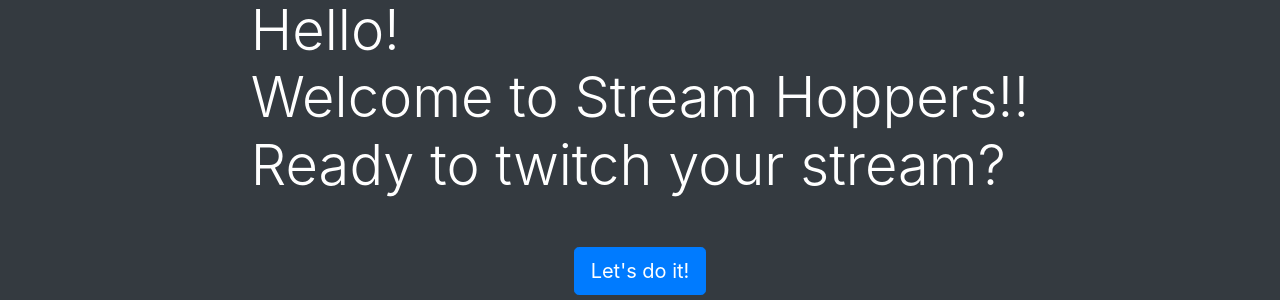
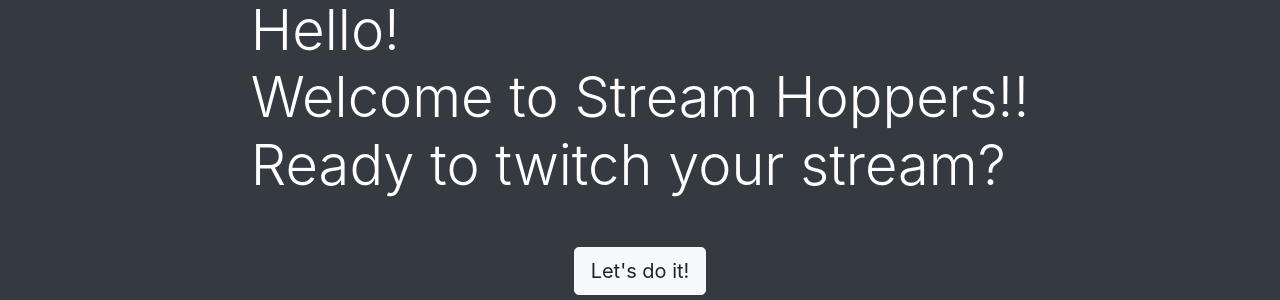
Before and after one commit to kxc3244/sd, a plain HTML site: page index.html in a window 1280 px wide. Shown: the part 500-800 px from the top of the page. Drawn offline with nearby package versions, Linux system fonts and the light colour scheme.

Commit message:
Update index.html

```diff
--- a/index.html
+++ b/index.html
@@ -29,7 +29,7 @@
 <div class="jumbotron d-flex align-items-center flex-column justify-content-center h-100 bg-dark text-white" id="header">
   <img src="final_logo.svg" style="width: 20rem;" alt="Stream Hopper Logo">
   <div class="display-4"> Hello!<br>Welcome to Stream Hoppers!!<br>Ready to twitch your stream?</div>
-  <a class="btn btn-primary btn-lg mt-5" href="#controls" role="button">Let's do it!</a>
+  <a class="btn btn-light btn-lg mt-5" href="#controls" role="button">Let's do it!</a>
 
 </div>
 
```
